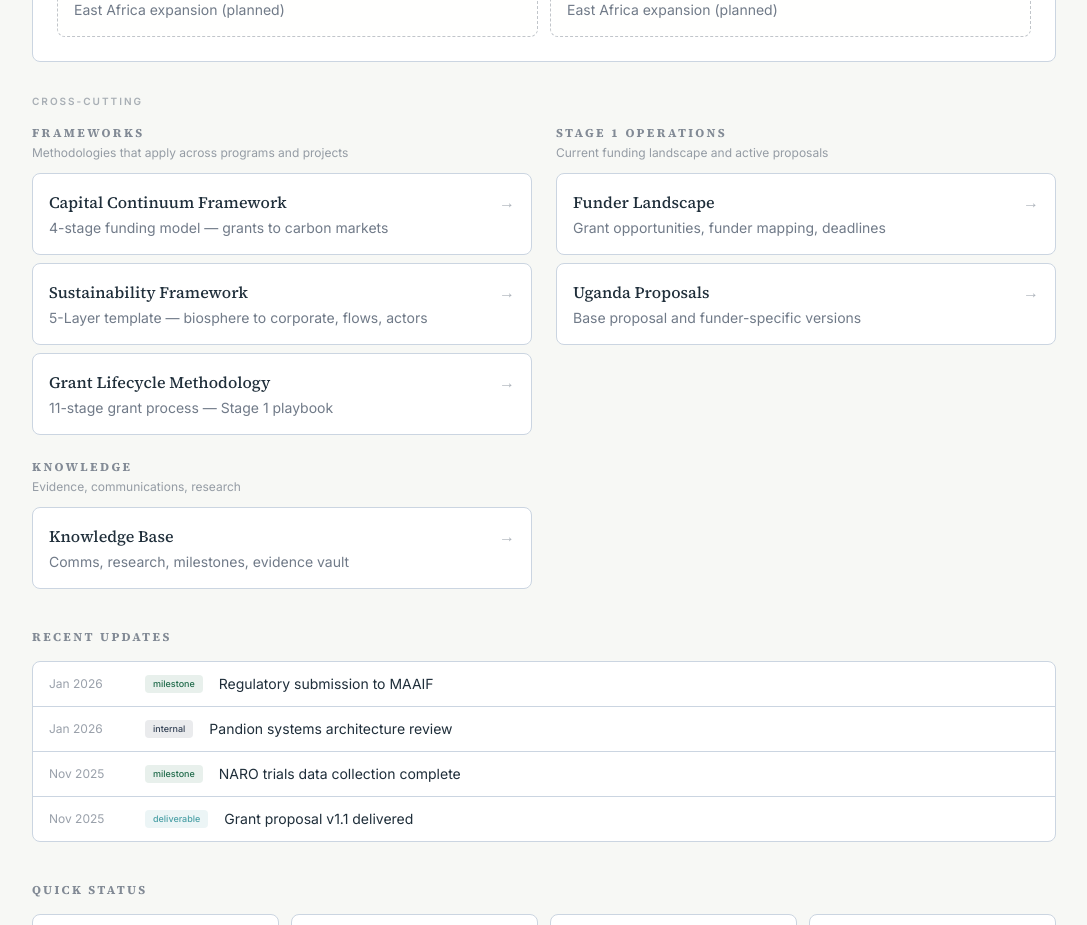
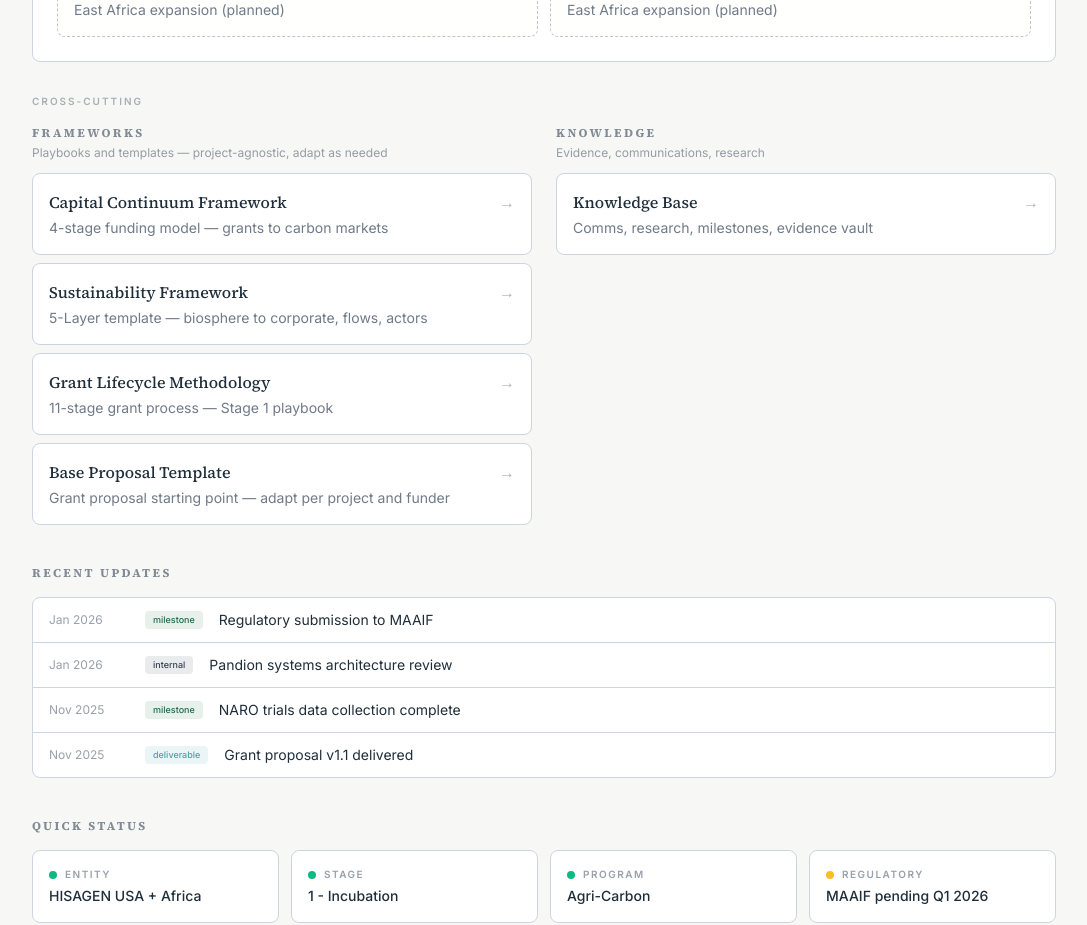
Before and after one commit to juakali100/hisagen, a Next.js app: page / in a window 1280 px wide. Shown: the part 820-1745 px from the top of the page, without its empty margins (96-1183 px from the left). Built offline with nearby package versions, Linux system fonts and the light colour scheme.

Commit message:
Add Base Proposal Template to Frameworks, remove Stage 1 Operations (project-specific)

```diff
--- a/src/app/page.tsx
+++ b/src/app/page.tsx
@@ -51,21 +51,13 @@ const coreNavigation: NavSection[] = [
   },
   {
     section: "Frameworks",
-    description: "Methodologies that apply across programs and projects",
+    description: "Playbooks and templates — project-agnostic, adapt as needed",
     tier: "supporting",
     items: [
       { title: "Capital Continuum Framework", href: "/capital-continuum", description: "4-stage funding model — grants to carbon markets" },
       { title: "Sustainability Framework", href: "/strategy/sustainability-framework", description: "5-Layer template — biosphere to corporate, flows, actors" },
       { title: "Grant Lifecycle Methodology", href: "/grant-lifecycle", description: "11-stage grant process — Stage 1 playbook" },
-    ],
-  },
-  {
-    section: "Stage 1 Operations",
-    description: "Current funding landscape and active proposals",
-    tier: "supporting",
-    items: [
-      { title: "Funder Landscape", href: "/stage-1/funding", description: "Grant opportunities, funder mapping, deadlines" },
-      { title: "Uganda Proposals", href: "/stage-1/proposals/uganda", description: "Base proposal and funder-specific versions" },
+      { title: "Base Proposal Template", href: "/frameworks/base-proposal", description: "Grant proposal starting point — adapt per project and funder" },
     ],
   },
   {
```
